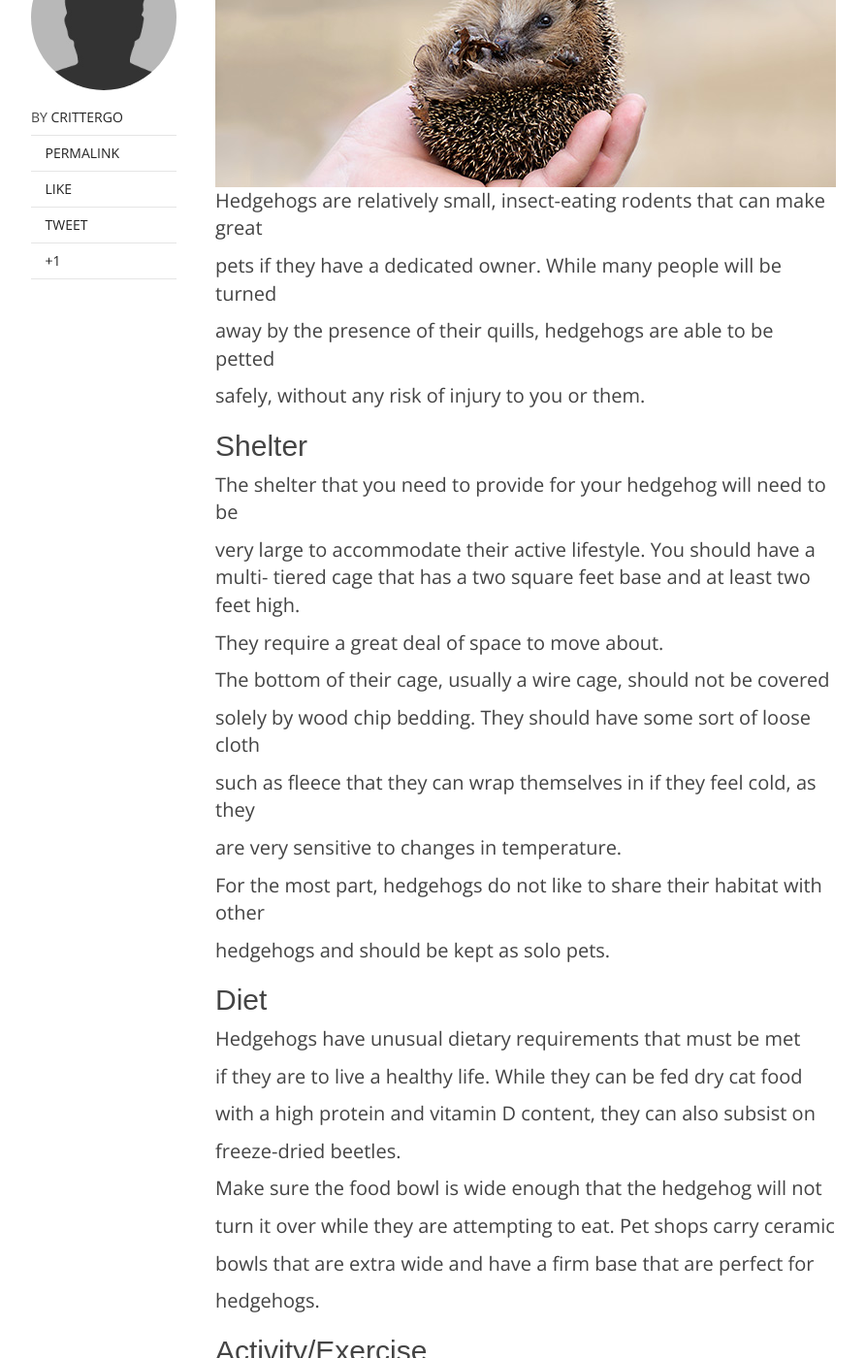
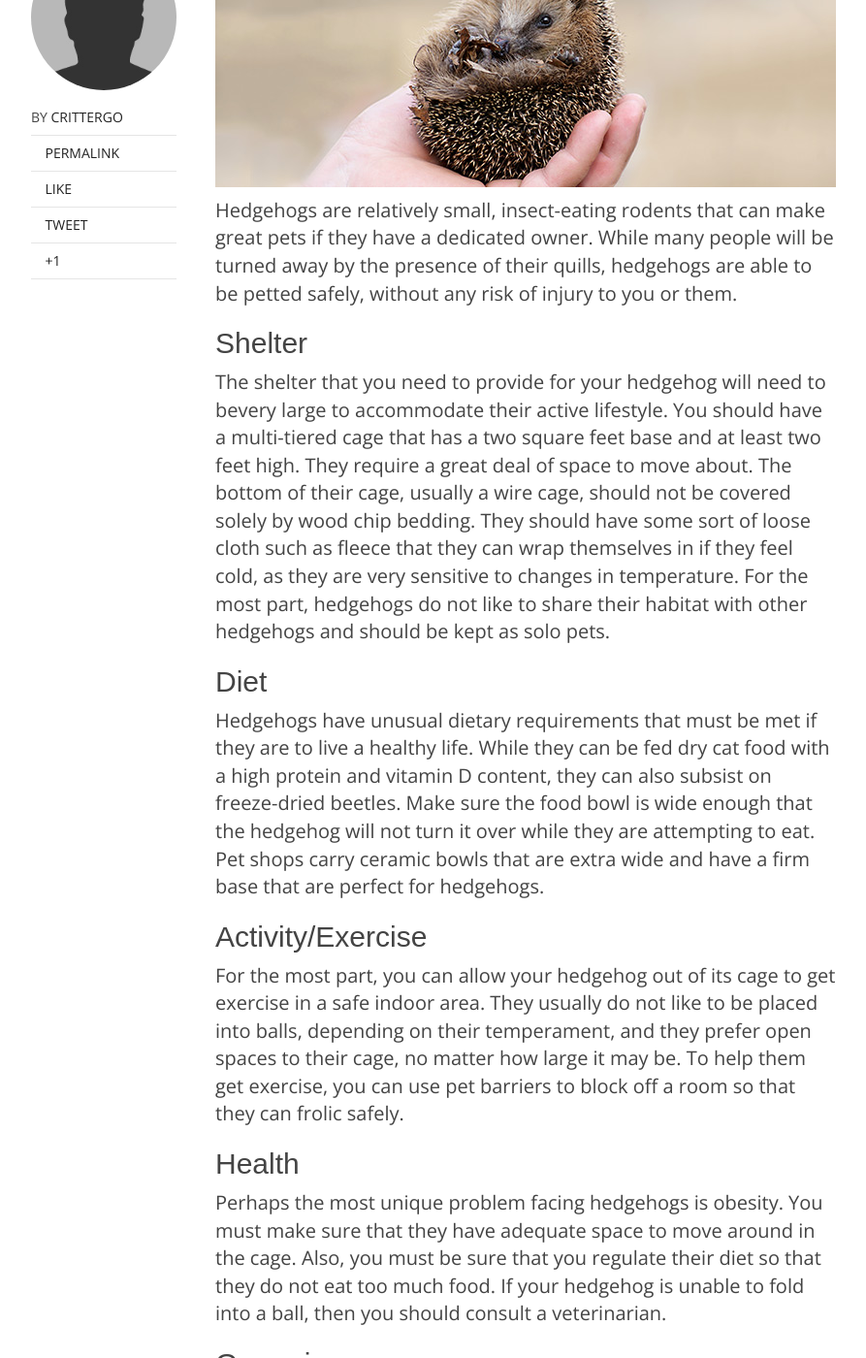
Before and after one commit to crittergo/crittergo.github.io, a Jekyll site: the page built from _posts/2014-02-14-hedgehog.md, in a window 1280 px wide and 1400 px high, scrolled down 242 px. Shown: the whole window at 97% size, without its empty margins (188-1081 px from the left). Built offline with Jekyll 4.4.1, drawn with Linux system fonts in a browser that asks for light colours; nearby versions of some CDN libraries; library files that are not in the unit come from our copies; comment, search, counter and statistics services are not loaded; some of the changed text lies outside the part shown.

Commit message:
Update 2014-02-14-hedgehog.md

```diff
--- a/_posts/2014-02-14-hedgehog.md
+++ b/_posts/2014-02-14-hedgehog.md
@@ -10,92 +10,27 @@ share: true
 ---
 
 <img src="/images/hedgehog-1.jpg" class="img-post">
-Hedgehogs are relatively small, insect-eating rodents that can make great
 
-pets if they have a dedicated owner. While many people will be turned
-
-away by the presence of their quills, hedgehogs are able to be petted
-
-safely, without any risk of injury to you or them.
+Hedgehogs are relatively small, insect-eating rodents that can make great pets if they have a dedicated owner. While many people will be turned away by the presence of their quills, hedgehogs are able to be petted safely, without any risk of injury to you or them.
 
 ## Shelter
-The shelter that you need to provide for your hedgehog will need to be
+The shelter that you need to provide for your hedgehog will need to bevery large to accommodate their active lifestyle. You should have a multi-tiered cage that has a two square feet base and at least two feet high. They require a great deal of space to move about. The bottom of their cage, usually a wire cage, should not be covered solely by wood chip bedding. They should have some sort of loose cloth such as fleece that they can wrap themselves in if they feel cold, as they are very sensitive to changes in temperature. For the most part, hedgehogs do not like to share their habitat with other hedgehogs and should be kept as solo pets.
 
-very large to accommodate their active lifestyle. You should have a multi-
-tiered cage that has a two square feet base and at least two feet high.
+## Diet
 
-They require a great deal of space to move about.
-
-The bottom of their cage, usually a wire cage, should not be covered
-
-solely by wood chip bedding. They should have some sort of loose cloth
-
-such as fleece that they can wrap themselves in if they feel cold, as they
-
-are very sensitive to changes in temperature.
-
-For the most part, hedgehogs do not like to share their habitat with other
-
-hedgehogs and should be kept as solo pets.
-## Diet
-Hedgehogs have unusual dietary requirements that must be met
-
-if they are to live a healthy life. While they can be fed dry cat food
-
-with a high protein and vitamin D content, they can also subsist on
-
-freeze-dried beetles.
-
-Make sure the food bowl is wide enough that the hedgehog will not
-
-turn it over while they are attempting to eat. Pet shops carry ceramic
-
-bowls that are extra wide and have a firm base that are perfect for
-
-hedgehogs.
+Hedgehogs have unusual dietary requirements that must be met if they are to live a healthy life. While they can be fed dry cat food with a high protein and vitamin D content, they can also subsist on freeze-dried beetles.
+Make sure the food bowl is wide enough that the hedgehog will not turn it over while they are attempting to eat. Pet shops carry ceramic bowls that are extra wide and have a firm base that are perfect for hedgehogs.
 
 ## Activity/Exercise
-For the most part, you can allow your hedgehog out of its cage to get
-
-exercise in a safe indoor area. They usually do not like to be placed into
-
-balls, depending on their temperament, and they prefer open spaces to
-
-their cage, no matter how large it may be.
-
-To help them get exercise, you can use pet barriers to block off a room so
-
-that they can frolic safely.
+For the most part, you can allow your hedgehog out of its cage to get exercise in a safe indoor area. They usually do not like to be placed into balls, depending on their temperament, and they prefer open spaces to their cage, no matter how large it may be. To help them get exercise, you can use pet barriers to block off a room so that they can frolic safely.
 
 ## Health
 
-Perhaps the most unique problem facing hedgehogs is obesity. You must
-
-make sure that they have adequate space to move around in the cage.
-
-Also, you must be sure that you regulate their diet so that they do not eat
-
-too much food. If your hedgehog is unable to fold into a ball, then you
-
-should consult a veterinarian.
+Perhaps the most unique problem facing hedgehogs is obesity. You must make sure that they have adequate space to move around in the cage. Also, you must be sure that you regulate their diet so that they do not eat too much food. If your hedgehog is unable to fold into a ball, then you should consult a veterinarian.
 
 ## Grooming
 
-Like any other pet, you should change the bedding in your hedgehog’s
-
-cage every week. Since they prefer cloth material, you should clean any
-
-droppings out of the cage daily, and be prepared to change the bedding at
-
-any time.
-
-You can wash the fleece in a washing machine or by hand, using only dish
-
-soap and hot water to prevent skin irritation.
-
-When it comes to cleaning the base of the cage, you should use hot
-
-water and dish soap in conjunction with a scrubbing brush for maximum
+Like any other pet, you should change the bedding in your hedgehog’s cage every week. Since they prefer cloth material, you should clean any droppings out of the cage daily, and be prepared to change the bedding at any time. You can wash the fleece in a washing machine or by hand, using only dish soap and hot water to prevent skin irritation. When it comes to cleaning the base of the cage, you should use hot water and dish soap in conjunction with a scrubbing brush for maximum
 
 
 *Source: http://hedgehogclub.com/care.html*
```
